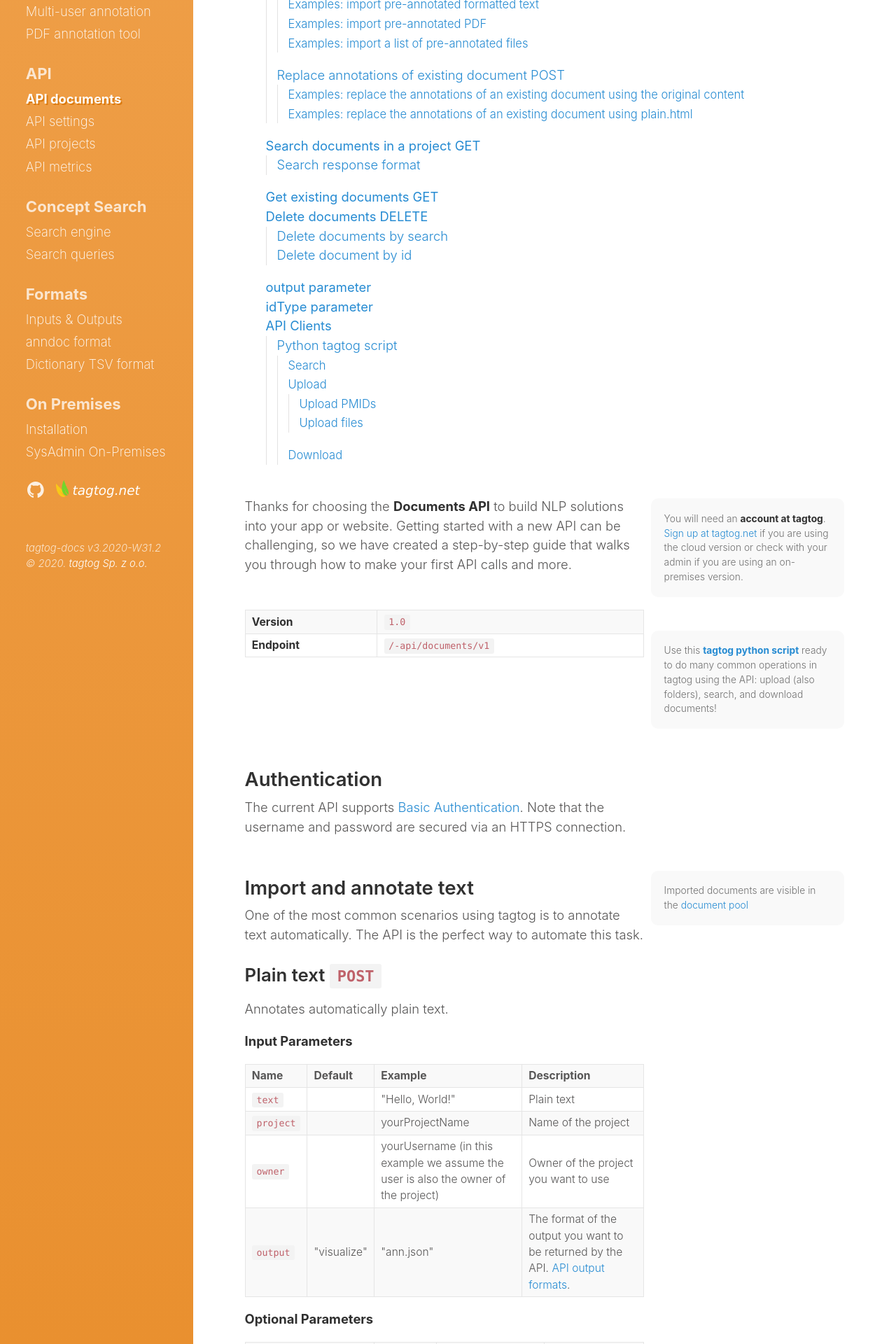
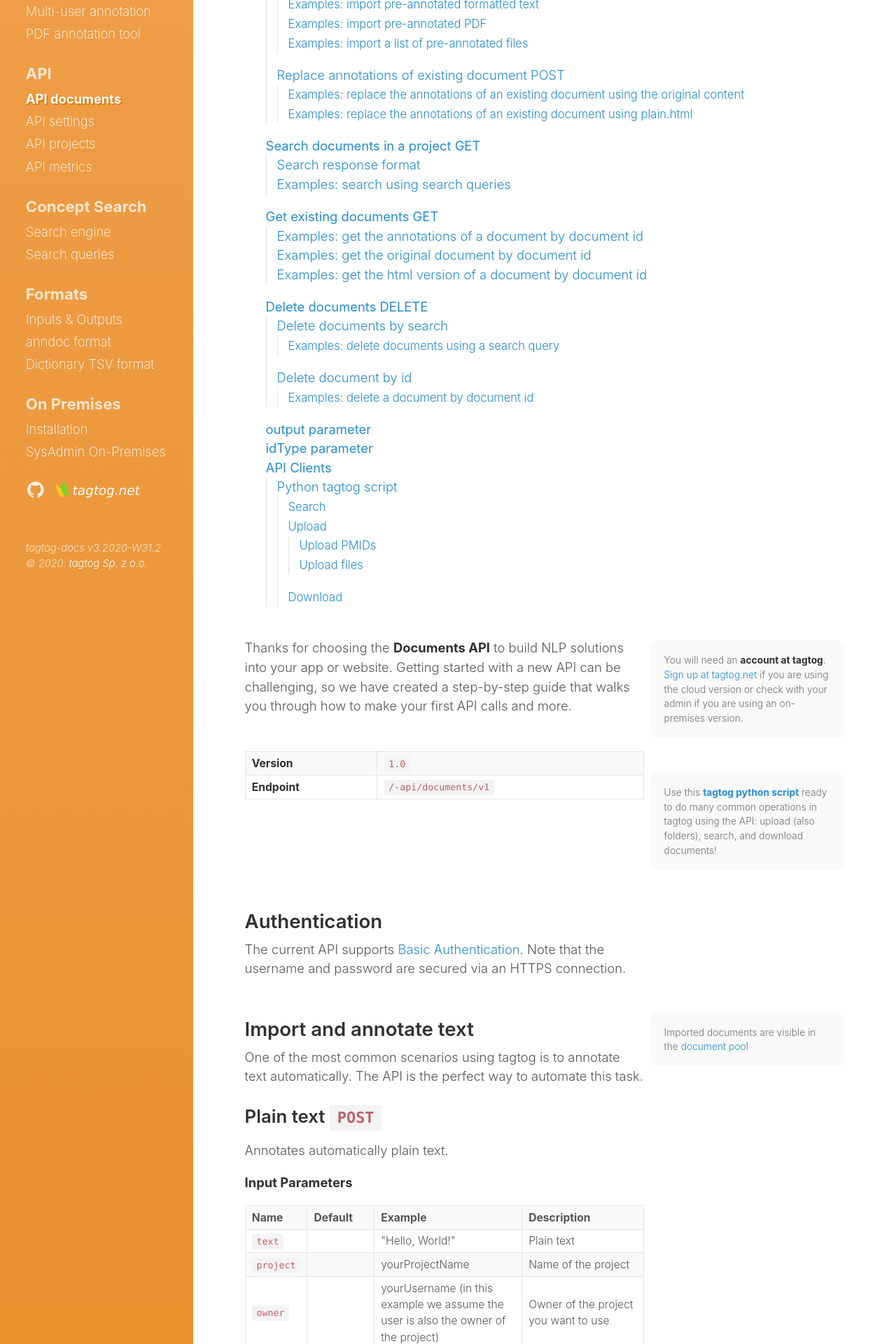
Before and after one commit to tagtogorg/tagtog-doc, a Jekyll site: the page built from API_documents_v1.md, in a window 1280 px wide. Shown: the part 707-2627 px from the top of the page at 70% size. Built offline with Jekyll 4.4.1, drawn with Linux system fonts in a browser that asks for light colours; nearby versions of some CDN libraries; some of the changed text lies outside the part shown.

Commit message:
Extend API with examples

````diff
--- a/API_documents_v1.md
+++ b/API_documents_v1.md
@@ -1598,97 +1598,10 @@ fetch('https://www.tagtog.net/api/0.1/documents?project=yourProject&owner=yourUs
   {% include message.html message='Search queries through the API return a response with the JSON <code>search response</code>. <a href="#search-response-format"> Documentation</a>' %}
   {% include message.html message='Use the search features to retrieve the progress of the annotation tasks.' %}
 </div>
-<div class="two-third-col">
-
-  <br/>
-  <div id="tabs-container">
-    <ul class="tabs-menu">
-      <li class="current"><a href="#tab-1-search">cURL</a></li>
-      <li><a href="#tab-2-search">Python</a></li>
-      <li><a href="#tab-3-search">JavaScript</a></li>
-    </ul>
-    <div class="tab">
-    <p class="code-desc">This example searches across all your folders to find documents that have at least one entity normalized to the gene <a href="https://www.uniprot.org/uniprot/P02649">P02649</a>.</p>
-<div id="tab-1-search" class="tab-content" style="display: block" markdown="1">
-```shell
-curl -u {{ page.api_username }}:{{ page.api_pwd }} '{{ page.api_document_url }}?project={{ page.api_project }}&owner={{ page.api_username }}&search=entity:GGP:P02649'
-```
-</div>
-<div id="tab-2-search" class="tab-content" markdown="1">
-```python
-import requests
-
-tagtogAPIUrl = "{{ page.api_document_url }}"
-
-auth = requests.auth.HTTPBasicAuth(username='{{ page.api_username }}', password='{{ page.api_pwd }}')
-params = {'project':'{{ page.api_project }}', 'owner': '{{ page.api_username }}', 'search':'entity:GGP:P02649'}
-response = requests.get(tagtogAPIUrl, params=params, auth=auth)
-print(response.text)
-```
-<p style="float:right">{% include github-link.html target="snippets/api_python_search.py" %}</p>
-</div>
-<div id="tab-3-search" class="tab-content" markdown="1">
-```javascript
-fetch('https://www.tagtog.net/-api/documents/v1?project={{ page.api_project }}&owner={{ page.api_username }}&search=entity:GGP:P02649', {
-  method: 'GET',
-  headers: {'Authorization' : "Basic " + btoa('{{ page.api_username }}' + ":" + '{{ page.api_pwd }}')},
-}).then(response => response.text()).then(text => {
-  console.log(text);
-}).catch(function(error) {
-  console.log('Error: ', error);
-});
-```
-<p style="float:right">{% include github-link.html target="snippets/api_js_search.html" %}</p>
-</div>
-      </div>
-    </div>
-  </div>
-
-<div class="one-third-col">
-  <p><code>search</code> response</p>
-<div markdown="1">
-```json
-{
-  "version": "0.5.0",
-  "search": "entity:GGP:P02649",
-  "totalFound": 1,
-  "pages": {"current": 0, "previous": -1, "next": -1},
-  "docs":
-    [
-      {
-        "id": "aMHKzF_lIoNrdh9pAx298njgIezy-text",
-        "filename": "text.txt",
-        "header": "Certain genes make you more likely to develop Alzheimer's disease. Genes control the function of every cell in your body. Some genes determine basic characterist",
-        "updated": "2018-03-03T20:59:56.467Z",
-        "anncomplete": false,
-        "members_anncomplete": ["someMemberUsername"],
-        "folder": "pool/mySubFolder"
-      }
-    ]
-}
-```
-</div>
-
-<hr/>
-
-<p><code>csv</code> response</p>
-<div markdown="1">
-```csv
-docid,anncomplete
-abPz9JKO2jdP9XKbn4Beuh3rk3Y4-text,false
-aPvgZql3RogPu90jVkoV7rZODU8u-text,false
-ap_FCtCdahae2jMD_opHUD9f7lM8-text,true
-aMHKzF_lIoNrdh9pAx298njgIezy-text,false
-```
-</div>
-</div>
-
-
-
-
-
-<div class="two-third-col">
-  <h3>Search response format</h3>
+
+
+<div class="two-third-col">
+  <h4>Search response format</h4>
   <p>Response format for search queries.</p>
 <div markdown="1">
 ```javascript
@@ -1724,9 +1637,103 @@ aMHKzF_lIoNrdh9pAx298njgIezy-text,false
 </div>
 
 
+
+<div class="two-third-col">
+<h4>Examples: search using search queries</h4>
+
+  <br/>
+  <div id="tabs-container">
+    <ul class="tabs-menu">
+      <li class="current"><a href="#tab-1-search">cURL</a></li>
+      <li><a href="#tab-2-search">Python</a></li>
+      <li><a href="#tab-3-search">JavaScript</a></li>
+    </ul>
+    <div class="tab">
+    <p class="code-desc">This example searches across all your folders to find documents that have at least one entity normalized to the gene <a href="https://www.uniprot.org/uniprot/P02649">P02649</a>.</p>
+<div id="tab-1-search" class="tab-content" style="display: block" markdown="1">
+```shell
+curl -u {{ page.api_username }}:{{ page.api_pwd }} '{{ page.api_document_url }}?project={{ page.api_project }}&owner={{ page.api_username }}&search=entity:GGP:P02649'
+```
+</div>
+<div id="tab-2-search" class="tab-content" markdown="1">
+```python
+import requests
+
+tagtogAPIUrl = "{{ page.api_document_url }}"
+
+auth = requests.auth.HTTPBasicAuth(username='{{ page.api_username }}', password='{{ page.api_pwd }}')
+params = {'project':'{{ page.api_project }}', 'owner': '{{ page.api_username }}', 'search':'entity:GGP:P02649'}
+response = requests.get(tagtogAPIUrl, params=params, auth=auth)
+print(response.text)
+```
+<p style="float:right">{% include github-link.html target="snippets/api_python_search.py" %}</p>
+</div>
+<div id="tab-3-search" class="tab-content" markdown="1">
+```javascript
+fetch('https://www.tagtog.net/-api/documents/v1?project={{ page.api_project }}&owner={{ page.api_username }}&search=entity:GGP:P02649', {
+  method: 'GET',
+  headers: {'Authorization' : "Basic " + btoa('{{ page.api_username }}' + ":" + '{{ page.api_pwd }}')},
+}).then(response => response.text()).then(text => {
+  console.log(text);
+}).catch(function(error) {
+  console.log('Error: ', error);
+});
+```
+<p style="float:right">{% include github-link.html target="snippets/api_js_search.html" %}</p>
+</div>
+      </div>
+    </div>
+  </div>
+
+<div class="one-third-col">
+  <p><code>search</code> response</p>
+<div markdown="1">
+```json
+{
+  "version": "0.5.0",
+  "search": "entity:GGP:P02649",
+  "totalFound": 1,
+  "pages": {"current": 0, "previous": -1, "next": -1},
+  "docs":
+    [
+      {
+        "id": "aMHKzF_lIoNrdh9pAx298njgIezy-text",
+        "filename": "text.txt",
+        "header": "Certain genes make you more likely to develop Alzheimer's disease. Genes control the function of every cell in your body. Some genes determine basic characterist",
+        "updated": "2018-03-03T20:59:56.467Z",
+        "anncomplete": false,
+        "members_anncomplete": ["someMemberUsername"],
+        "folder": "pool/mySubFolder"
+      }
+    ]
+}
+```
+</div>
+
+<hr/>
+
+<p><code>csv</code> response</p>
+<div markdown="1">
+```csv
+docid,anncomplete
+abPz9JKO2jdP9XKbn4Beuh3rk3Y4-text,false
+aPvgZql3RogPu90jVkoV7rZODU8u-text,false
+ap_FCtCdahae2jMD_opHUD9f7lM8-text,true
+aMHKzF_lIoNrdh9pAx298njgIezy-text,false
+```
+</div>
+</div>
+
+
+
+
+
+
+
 <div class="two-third-col">
   <h2>Get existing documents <code>GET</code></h2>
   <p>You can use the API to export documents. You need the id of the document to get it. If you don't have this id, you can find it using the <a href="#search-documents-in-a-project-get">search</a> feature. You can export only 1 document within each request.</p>
+  <p>Specify the <code>output</code> parameter to define the <a href="ioformats.html#output-formats">output format</a> (e.g. <code>ann.json</code>, <code>html</code>)</p>
 </div>
 <div class="two-third-col">
   <p><strong>Input Parameters</strong></p>
@@ -1793,6 +1800,7 @@ aMHKzF_lIoNrdh9pAx298njgIezy-text,false
 </div>
 
 <div class="two-third-col">
+  <h4>Examples: get the annotations of a document by document id</h4>
   <br/>
   <div id="tabs-container">
     <ul class="tabs-menu">
@@ -1865,6 +1873,63 @@ fetch('{{ page.api_document_url }}?project={{ page.api_project }}&owner={{ page.
 </div>
 </div>
 
+
+
+<div class="two-third-col">
+  <h4>Examples: get the original document by document id</h4>
+  <br/>
+  <div id="tabs-container">
+    <ul class="tabs-menu">
+      <li class="current"><a href="#tab-1-getdoc-orig">Python</a></li>
+    </ul>
+    <div class="tab">
+    <p class="code-desc">This example download the original document (format <code>orig</code>) given a document id. Notice that we don't use the parameter <code>idType</code> because it defaults to <code>tagtogID</code>, the type of the id used.</p>
+<div id="tab-1-getdoc-orig" class="tab-content" style="display: block" markdown="1">
+```python
+import requests
+
+tagtogAPIUrl = "{{ page.api_document_url }}"
+
+auth = requests.auth.HTTPBasicAuth(username='{{ page.api_username }}', password='{{ page.api_pwd }}')
+params = {'project':'{{ page.api_project }}', 'owner': '{{ page.api_username }}', 'ids':'aVTjgPL0x5m_xgJr3qcpfXcSoY_q-text', 'output':'orig'}
+response = requests.get(tagtogAPIUrl, params=params, auth=auth)
+if response.status_code == 200:
+    with open('mydoc.pdf', 'wb') as f:
+        f.write(responseGet.content)
+```
+</div>
+      </div>
+    </div>
+  </div>
+
+<div class="two-third-col">
+  <h4>Examples: get the html version of a document by document id</h4>
+  <br/>
+  <div id="tabs-container">
+    <ul class="tabs-menu">
+      <li class="current"><a href="#tab-1-getdoc-html">Python</a></li>
+    </ul>
+    <div class="tab">
+    <p class="code-desc">This example download the HTML version of a document (format <code>html</code>) given a document id. The HTML follows the <a href="anndoc.html#plain-html">plain.html specification</a>, which is the text representation of the original document, used to calculate the offsets of the annotations.</p>
+<div id="tab-1-getdoc-html" class="tab-content" style="display: block" markdown="1">
+```python
+import requests
+
+tagtogAPIUrl = "{{ page.api_document_url }}"
+docId = "aVTjgPL0x5m_xgJr3qcpfXcSoY_q-text"
+
+auth = requests.auth.HTTPBasicAuth(username='{{ page.api_username }}', password='{{ page.api_pwd }}')
+params = {'project':'{{ page.api_project }}', 'owner': '{{ page.api_username }}', 'ids':docId, 'output':'html'}
+response = requests.get(tagtogAPIUrl, params=params, auth=auth)
+if response.status_code == 200:
+    with open(docId + '.html', 'wb') as f:
+        f.write(responseGet.content)
+```
+</div>
+      </div>
+    </div>
+  </div>
+
 <div class="two-third-col">
   <h2>Delete documents <code>DELETE</code></h2>
 
@@ -1906,6 +1971,7 @@ fetch('{{ page.api_document_url }}?project={{ page.api_project }}&owner={{ page.
 </div>
 
 <div class="two-third-col">
+  <h4>Examples: delete documents using a search query</h4>
   <br/>
   <div id="tabs-container">
     <ul class="tabs-menu">
@@ -2004,6 +2070,7 @@ fetch('{{ page.api_document_url }}?project={{ page.api_project }}&owner={{ page.
 
   <div>
     <br/>
+    <h4>Examples: delete a document by document id</h4>
     <div id="tabs-container">
       <ul class="tabs-menu">
         <li class="current"><a href="#tab-1-del">cURL</a></li>
@@ -2039,7 +2106,7 @@ curl -u {{ page.api_username }}:{{ page.api_pwd }} -X DELETE '{{ page.api_docume
     <th>Description</th>
   </tr>
   <tr>
-    <td>"visualize"</td>
+    <td><code>visualize</code></td>
     <td>This is the default value. Choose to visualize the document resource returning the web page directly (<code>web</code> or <code>web-editor-only</code> if the User Agent is a recognized browser and a tagtog project information was given, i.e. web, or, respectively, no tagtog project was given, i.e., <code>web-editor-only</code>) or otherwise return the <code>weburl</code> (typically, the User Agent will be a command line program)</td>
   </tr>
   <tr>
@@ -2078,7 +2145,7 @@ curl -u {{ page.api_username }}:{{ page.api_pwd }} -X DELETE '{{ page.api_docume
     </td>
   </tr>
   <tr>
-    <td>"ann.json"</td>
+    <td><code>ann.json</code></td>
     <td>Annotations part of the <a href="/anndoc.html#ann-json">anndoc format documentation</a>.</td>
   </tr>
   <tr>
````
Also changed, not shown: other parts of API_documents_v1.md (+1 -1 lines).
